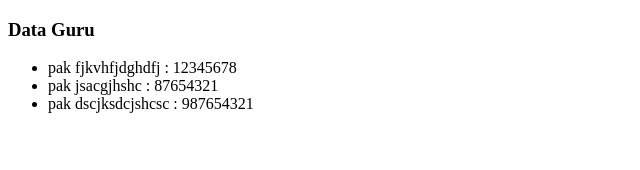
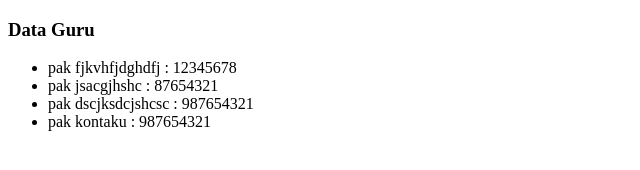
Before and after one commit to zakymubarok987/test-remote, a plain HTML site: page index.html in a window 1280 px wide. Shown: the whole page, without its empty margins (0-640 px from the left). Drawn offline with Linux system fonts and the light colour scheme.

Commit message:
mengedit index.html

```diff
--- a/index.html
+++ b/index.html
@@ -9,6 +9,7 @@
 		<li>pak fjkvhfjdghdfj : 12345678</li>
 		<li>pak jsacgjhshc : 87654321</li>
 		<li>pak dscjksdcjshcsc : 987654321</li>
+		<li>pak kontaku : 987654321</li>
 	</ul>
 </body>
 </html>
```
